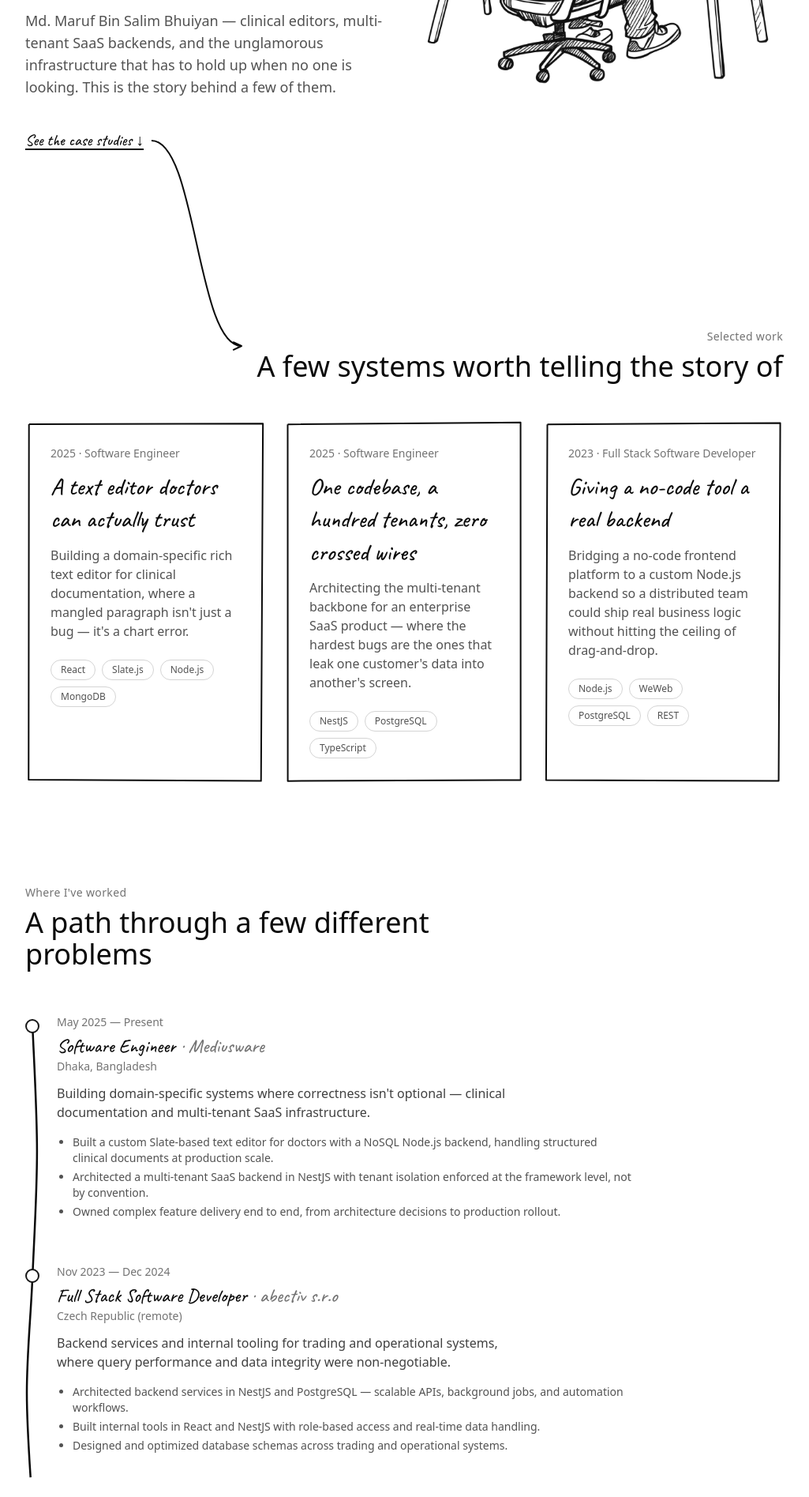
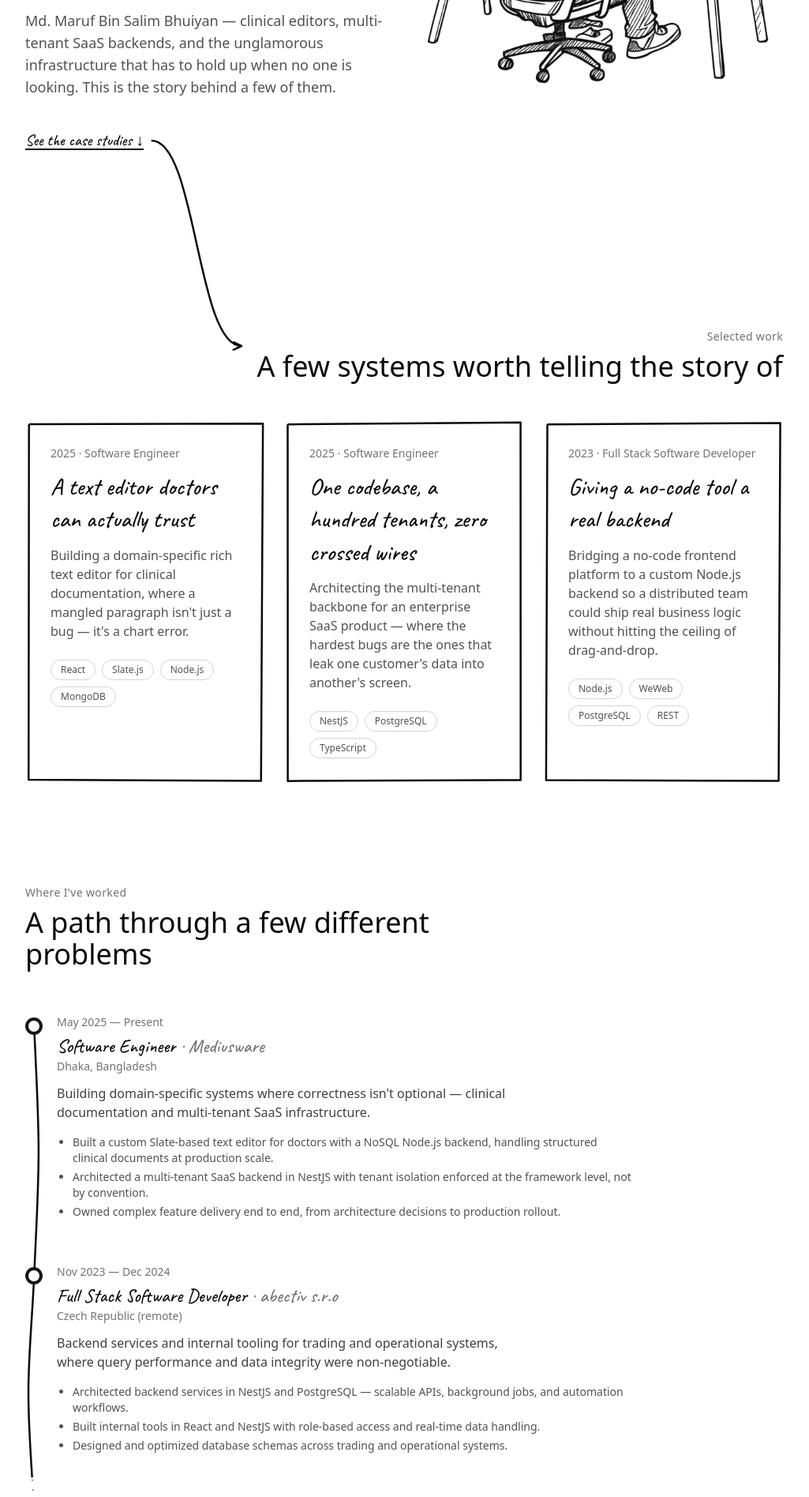
Before and after one commit to mdmarufbinsalim/behind-the-code, a Next.js app: page / in a window 1280 px wide. Shown: the part 620-2515 px from the top of the page at 79% size, without its empty margins (128-1153 px from the left). Built offline with nearby package versions, Linux system fonts and the light colour scheme.

Commit message:
Refactor stroke handling: centralize stroke width constants and update components for consistency

```diff
--- a/src/components/sections/ExperienceSection.tsx
+++ b/src/components/sections/ExperienceSection.tsx
@@ -1,6 +1,6 @@
 "use client";
 
-import { useMemo, useRef, useState } from "react";
+import { useMemo, useRef } from "react";
 import { motion } from "framer-motion";
 import type { ExperienceEntry } from "@content/experience";
 import { TimelineWave } from "@/components/sketch/TimelineWave";
@@ -26,7 +26,6 @@ export function ExperienceSection({ experience }: { experience: ExperienceEntry[
     () => experience.map(() => ({ current: null }) as React.RefObject<HTMLElement | null>),
     [experience]
   );
-  const [entriesReady, setEntriesReady] = useState(false);
 
   return (
     <section id="experience" ref={sectionRef} className="site-px relative py-16">
@@ -50,7 +49,7 @@ export function ExperienceSection({ experience }: { experience: ExperienceEntry[
       </motion.h3>
 
       <div ref={containerRef} className="relative max-w-3xl">
-        {entriesReady && <TimelineWave containerRef={containerRef} dotRefs={dotRefs} />}
+        <TimelineWave containerRef={containerRef} dotRefs={dotRefs} />
 
         <motion.ol
           initial="hidden"
@@ -60,17 +59,15 @@ export function ExperienceSection({ experience }: { experience: ExperienceEntry[
           className="space-y-14"
         >
           {experience.map((entry, i) => {
-            const isLast = i === experience.length - 1;
             return (
               <motion.li
                 key={`${entry.company}-${entry.start}`}
                 variants={itemVariants}
-                onAnimationComplete={isLast ? () => setEntriesReady(true) : undefined}
                 className="relative pl-8 sm:pl-10"
               >
                 <span
                   ref={dotRefs[i] as React.RefObject<HTMLSpanElement>}
-                  className="absolute top-1.5 left-0 h-3.5 w-3.5 rounded-full border-2 border-neutral-900 bg-white sm:h-[18px] sm:w-[18px] dark:border-neutral-100 dark:bg-neutral-950"
+                  className="absolute top-1 left-0 h-[18px] w-[18px] rounded-full border-[4.5px] border-neutral-900 bg-white sm:h-[22px] sm:w-[22px] dark:border-neutral-100 dark:bg-neutral-950"
                 />
 
                 <p className="mb-1 text-sm text-neutral-500 dark:text-neutral-400">
--- a/src/components/sketch/ScrollShapes.tsx
+++ b/src/components/sketch/ScrollShapes.tsx
@@ -2,6 +2,7 @@
 
 import { useEffect, useState, type RefObject } from "react";
 import { motion, useScroll, useTransform, type MotionValue } from "framer-motion";
+import { SKETCH_STROKE } from "@/components/sketch/stroke";
 
 const SHAPES = [
   {
@@ -55,7 +56,7 @@ function ShapeSvg({
       <path
         d={placed.shape.path}
         stroke="var(--ink)"
-        strokeWidth={2}
+        strokeWidth={SKETCH_STROKE}
         fill="none"
         strokeLinecap="butt"
         strokeLinejoin="round"
--- a/src/components/sketch/SketchBox.tsx
+++ b/src/components/sketch/SketchBox.tsx
@@ -3,11 +3,12 @@
 import { useMemo, type ReactNode } from "react";
 import { motion } from "framer-motion";
 import { useElementSize } from "./useElementSize";
+import { SKETCH_STROKE } from "@/components/sketch/stroke";
 
 export function SketchBox({
   children,
   className = "",
-  strokeWidth = 2,
+  strokeWidth = SKETCH_STROKE,
   padding = 3,
   animate = true,
 }: {
--- a/src/components/sketch/SketchCircle.tsx
+++ b/src/components/sketch/SketchCircle.tsx
@@ -3,6 +3,7 @@
 import { useMemo, type ReactNode } from "react";
 import { motion } from "framer-motion";
 import { useElementSize } from "./useElementSize";
+import { SKETCH_STROKE } from "@/components/sketch/stroke";
 
 type Point = [number, number];
 
@@ -26,7 +27,7 @@ function catmullRomLoop(points: Point[]): string {
 export function SketchCircle({
   children,
   className = "",
-  strokeWidth = 2.5,
+  strokeWidth = SKETCH_STROKE,
   paddingX = 14,
   paddingY = 10,
   delay = 0,
--- a/src/components/sketch/SketchConnector.tsx
+++ b/src/components/sketch/SketchConnector.tsx
@@ -1,7 +1,13 @@
 "use client";
 
-import { useEffect, useState, type RefObject } from "react";
-import { motion } from "framer-motion";
+import { useEffect, useRef, useState, type RefObject } from "react";
+import { motion, useScroll, useSpring, useTransform } from "framer-motion";
+import {
+  GHOST_DASH,
+  GHOST_OPACITY,
+  GHOST_STROKE,
+  SKETCH_STROKE,
+} from "@/components/sketch/stroke";
 
 type Point = [number, number];
 type Box = { top: number; left: number; width: number; height: number };
@@ -128,8 +134,41 @@ export function SketchConnector({
 
   if (!box) return null;
 
+  return <ConnectorSvg box={box} linePath={linePath} headPath={headPath} />;
+}
+
+// Split out so the ref `useScroll` tracks exists on this component's very
+// first render — the parent renders nothing until it has measured.
+function ConnectorSvg({
+  box,
+  linePath,
+  headPath,
+}: {
+  box: Box;
+  linePath: string;
+  headPath: string;
+}) {
+  const svgRef = useRef<SVGSVGElement>(null);
+
+  // The line draws itself as the arrow's own span scrolls through the
+  // viewport: nothing at the moment it appears from the bottom, complete
+  // by the time its tip has climbed to the middle of the screen.
+  const { scrollYProgress } = useScroll({
+    // useScroll's target is typed for HTML elements; an SVG root tracks fine.
+    target: svgRef as unknown as RefObject<HTMLElement>,
+    offset: ["start 0.92", "end 0.55"],
+  });
+  const progress = useSpring(scrollYProgress, {
+    stiffness: 140,
+    damping: 30,
+    restDelta: 0.001,
+  });
+  // The head only lands in the last stretch, once the line has arrived.
+  const headLength = useTransform(progress, [0.84, 1], [0, 1], { clamp: true });
+
   return (
     <svg
+      ref={svgRef}
       className="pointer-events-none absolute hidden lg:block"
       style={{
         top: box.top,
@@ -140,29 +179,44 @@ export function SketchConnector({
       }}
       aria-hidden="true"
     >
+      {/* Ghost: the whole route, dotted and faint, always visible so the
+          scroll-drawn stroke reads as tracing a path that was already there. */}
+      <path
+        d={linePath}
+        stroke="var(--ink)"
+        strokeWidth={GHOST_STROKE}
+        strokeOpacity={GHOST_OPACITY}
+        strokeDasharray={GHOST_DASH}
+        fill="none"
+        strokeLinecap="round"
+      />
+      <path
+        d={headPath}
+        stroke="var(--ink)"
+        strokeWidth={GHOST_STROKE}
+        strokeOpacity={GHOST_OPACITY}
+        strokeDasharray={GHOST_DASH}
+        fill="none"
+        strokeLinecap="round"
+        strokeLinejoin="round"
+      />
       <motion.path
         d={linePath}
         stroke="var(--ink)"
-        strokeWidth={2}
+        strokeWidth={SKETCH_STROKE}
         fill="none"
         strokeLinecap="butt"
         strokeLinejoin="round"
-        initial={{ pathLength: 0 }}
-        whileInView={{ pathLength: 1 }}
-        viewport={{ once: false, margin: "-120px" }}
-        transition={{ duration: 1.54, ease: "easeInOut" }}
+        style={{ pathLength: progress }}
       />
       <motion.path
         d={headPath}
         stroke="var(--ink)"
-        strokeWidth={2}
+        strokeWidth={SKETCH_STROKE}
         fill="none"
         strokeLinecap="butt"
         strokeLinejoin="round"
-        initial={{ pathLength: 0 }}
-        whileInView={{ pathLength: 1 }}
-        viewport={{ once: false, margin: "-120px" }}
-        transition={{ duration: 0.42, delay: 1.47, ease: "easeInOut" }}
+        style={{ pathLength: headLength }}
       />
     </svg>
   );
--- a/src/components/sketch/SketchUnderline.tsx
+++ b/src/components/sketch/SketchUnderline.tsx
@@ -2,6 +2,7 @@
 
 import { useEffect, useState } from "react";
 import { motion } from "framer-motion";
+import { SKETCH_STROKE } from "@/components/sketch/stroke";
 
 type Point = [number, number];
 
@@ -25,7 +26,7 @@ export function SketchUnderline({
   className = "",
   width = 240,
   height = 16,
-  strokeWidth = 3,
+  strokeWidth = SKETCH_STROKE,
   delay = 0,
 }: {
   className?: string;
--- a/src/components/sketch/TimelineWave.tsx
+++ b/src/components/sketch/TimelineWave.tsx
@@ -2,8 +2,31 @@
 
 import { useEffect, useMemo, useState, type RefObject } from "react";
 import { motion, useScroll, useTransform } from "framer-motion";
+import {
+  GHOST_DASH,
+  GHOST_OPACITY,
+  GHOST_STROKE,
+  SKETCH_STROKE,
+} from "@/components/sketch/stroke";
 
 type Point = [number, number];
+
+// Layout position of `el` inside `container`, walking the offsetParent chain.
+// Deliberately not getBoundingClientRect(): the entries are animated with CSS
+// transforms (and re-animate every time they re-enter the viewport), which
+// would move the measured dots out from under an already-drawn path. Offsets
+// ignore transforms, so the wave always lands on the dots' resting positions.
+function offsetWithin(el: HTMLElement, container: HTMLElement): Point {
+  let x = 0;
+  let y = 0;
+  let node: HTMLElement | null = el;
+  while (node && node !== container) {
+    x += node.offsetLeft;
+    y += node.offsetTop;
+    node = node.offsetParent as HTMLElement | null;
+  }
+  return [x, y];
+}
 
 function smoothOpenPath(points: Point[]): string {
   let d = `M ${points[0][0]} ${points[0][1]} `;
@@ -49,13 +72,9 @@ export function TimelineWave({
       const dots = dotRefs.map((r) => r.current).filter(Boolean) as HTMLElement[];
       if (dots.length < 2) return;
 
-      const containerRect = container.getBoundingClientRect();
       const dotPoints: Point[] = dots.map((dot) => {
-        const r = dot.getBoundingClientRect();
-        return [
-          r.left - containerRect.left + r.width / 2,
-          r.top - containerRect.top + r.height / 2,
-        ];
+        const [x, y] = offsetWithin(dot, container);
+        return [x + dot.offsetWidth / 2, y + dot.offsetHeight / 2];
       });
 
       const amplitude = 10;
@@ -82,15 +101,16 @@ export function TimelineWave({
       setPath(smoothOpenPath(points.map(([x, y]) => [x - left, y - top])));
     }
 
-    // This component only mounts once the caller confirms every dot's
-    // entrance animation has finished, so the first measurement already
-    // reflects final positions. Keep one extra pass for a web font that
-    // might still be swapping in.
+    // Offsets are already final at mount, so no waiting on entrance
+    // animations. A ResizeObserver covers everything that does move the dots
+    // for real: reflow, a web font swapping in, the viewport changing.
     measure();
-    const fontSettleTimer = setTimeout(measure, 250);
+    const observer = new ResizeObserver(measure);
+    const container = containerRef.current;
+    if (container) observer.observe(container);
     window.addEventListener("resize", measure);
     return () => {
-      clearTimeout(fontSettleTimer);
+      observer.disconnect();
       window.removeEventListener("resize", measure);
     };
   }, [containerRef, dotRefs, bowSeeds]);
@@ -103,10 +123,21 @@ export function TimelineWave({
       style={{ top: box.top, left: box.left, width: box.width, height: box.height }}
       aria-hidden="true"
     >
+      {/* Ghost: the full route, dotted and faint, so the scroll-drawn stroke
+          reads as tracing a path that was already there. */}
+      <path
+        d={path}
+        stroke="var(--ink)"
+        strokeWidth={GHOST_STROKE}
+        strokeOpacity={GHOST_OPACITY}
+        strokeDasharray={GHOST_DASH}
+        fill="none"
+        strokeLinecap="round"
+      />
       <motion.path
         d={path}
         stroke="var(--ink)"
-        strokeWidth={2.5}
+        strokeWidth={SKETCH_STROKE}
         fill="none"
         strokeLinecap="butt"
         style={{ pathLength }}
--- /dev/null
+++ b/src/components/sketch/stroke.ts
@@ -0,0 +1,10 @@
+// One pen for every hand-drawn mark on the site — underlines, boxes, circles,
+// the hero connector, the timeline wave — so nothing reads as a different
+// weight of line. The timeline dots' border matches it in CSS (border-[4.5px]).
+export const SKETCH_STROKE = 2.5;
+
+// The faint dotted route a scroll-drawn stroke traces over: slightly finer, so
+// the drawn line always sits on top of it rather than level with it.
+export const GHOST_STROKE = 2;
+export const GHOST_DASH = "0.5 12";
+export const GHOST_OPACITY = 0.45;
```
